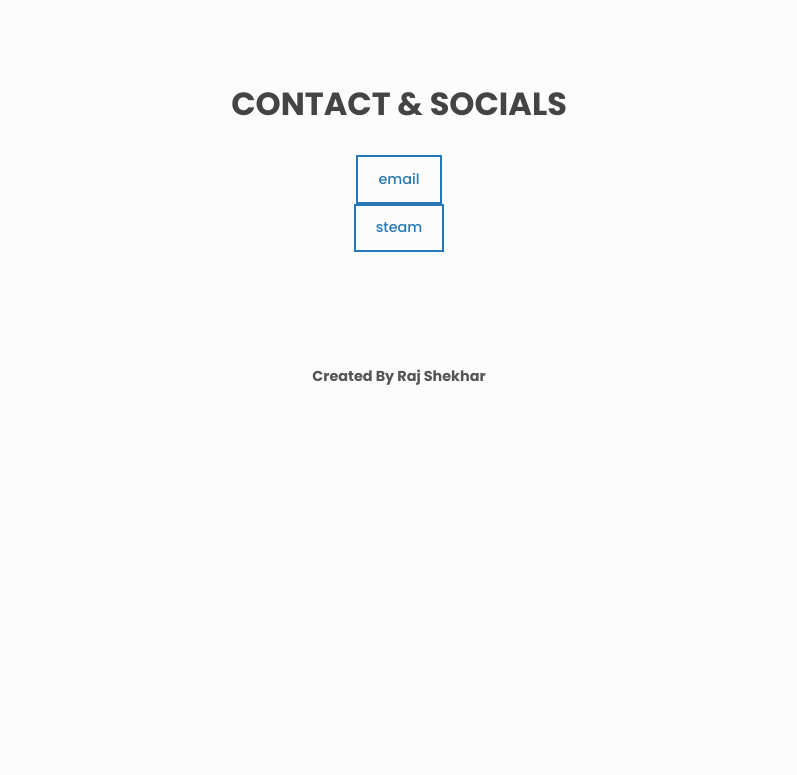
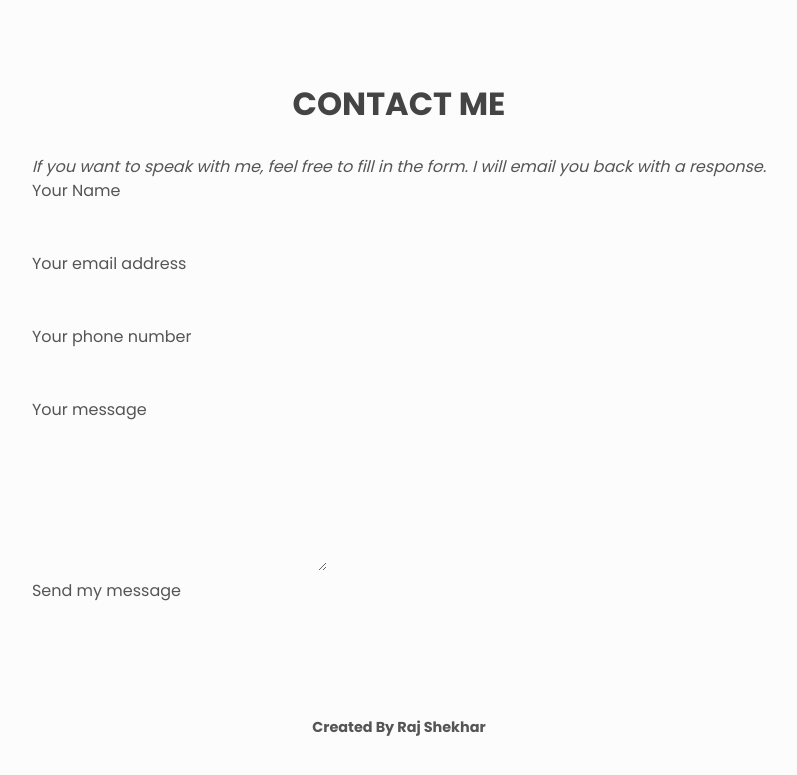
Before and after one commit to CheeseLad/cheeselad.github.io, a plain HTML site: page index.html in a window 1280 px wide. Shown: the part 1752-2527 px from the top of the page, without its empty margins (241-1038 px from the left). Before the commit the page ends 2188 px from the top, so only its background shows below. Drawn offline with nearby package versions, Linux system fonts and the light colour scheme.

Commit message:
added form

```diff
--- a/index.html
+++ b/index.html
@@ -217,13 +217,33 @@
 
       <!-- Contact -->
       <section class="section contact center" id="contact">
-        <h2 class="section__title">Contact & Socials</h2>
-        <a href="mailto:cheesescreativeserver@gmail.com">
-          <span class="btn btn--outline">Email</span>
-        </a>
-        <a href="https://steamcommunity.com/id/tastycheese101">
-          <span class="btn btn--outline">Steam</span>
-        </a>
+        <h2 class="section__title">Contact Me</h2>
+        <div class="container-content">
+          <i>If you want to speak with me, feel free to fill in the form. I will email you back with a response.</i>
+          <div class="content">
+              <form action="https://formspree.io/f/xwkzagze" method="post">
+                  <p>
+                      <label for="contact-name">Your Name</label>
+                      <br> </br>
+                      <input id="contact-name" type="text" name="contact-name"/>
+                  </p>
+                  <p>
+                      <label for="contact-email">Your email address</label>
+                      <br> </br>
+                      <input id="contact-email" type="email" name="contact-email"/> </p>
+                  <p>
+                      <label for="contact-phone">Your phone number</label>
+                      <br> </br>
+                      <input id="contact-phone" type="tel" name="contact-phone"/> </p>
+                  <p>
+                      <label for="contact-message">Your message</label>
+                      <br> </br>
+                      <textarea id="contact-message" name="contact-message" rows="5"> </textarea>
+                  </p>
+                  <p>
+                      <input type="submit" value="Send my message"/> </p>
+              </form>
+          </div>
       </section>
     </main>
 
```
